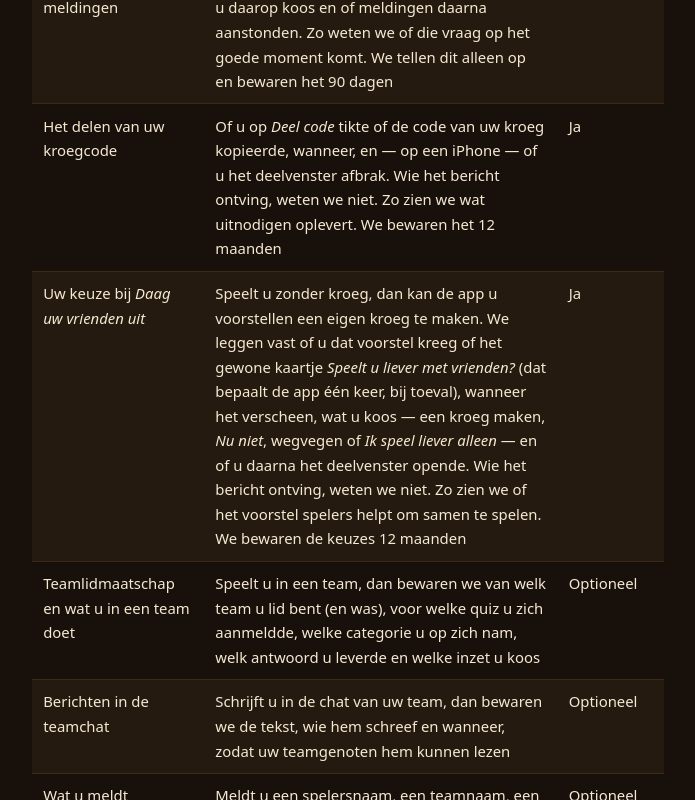
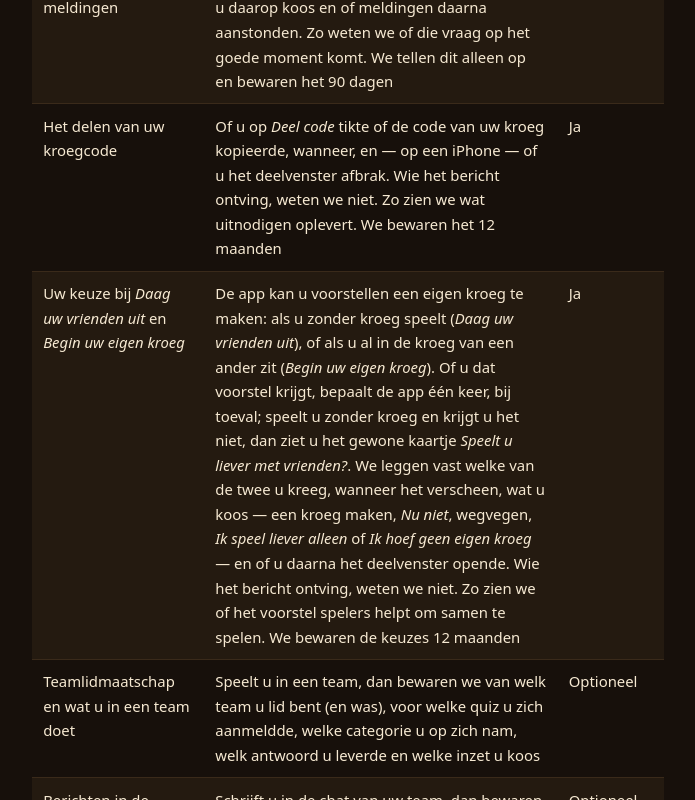
Before and after one commit to hansvanhaarlem01-ux/klopt-privacy, a plain HTML site: page index.html in a window 1280 px wide. Shown: the part 2000-2800 px from the top of the page, without its empty margins (292-987 px from the left). Drawn offline with Linux system fonts and the light colour scheme; a web font is replaced by a local one.

Commit message:
Privacybeleid, stand 24 november 2026

```diff
--- a/index.html
+++ b/index.html
@@ -67,7 +67,7 @@
 <body>
   <main>
     <h1>Privacybeleid Klopt!</h1>
-    <p class="bijgewerkt">Laatst bijgewerkt: 23 november 2026</p>
+    <p class="bijgewerkt">Laatst bijgewerkt: 24 november 2026</p>
     <p>Dit privacybeleid legt uit welke persoonsgegevens de app <strong>Klopt!</strong> (“de app”, “wij”) verzamelt, waarom, en welke rechten u hebt. We houden het kort en zo concreet mogelijk.</p>
     <h2>1. Wie is verantwoordelijke?</h2>
     <p>De verwerkingsverantwoordelijke voor uw gegevens is:</p>
@@ -97,7 +97,7 @@
           <tr><td>Foutmeldingen van de app</td><td>Loopt de app vast of lukt het tonen van een scherm niet, dan stuurt de app een technisch foutbericht: wat er misging, op welk scherm, wanneer, de versie van de app en van het besturingssysteem van uw toestel, en — als u bent ingelogd — bij welk account het hoort. Zo kunnen we fouten vinden en herstellen. Wat u typt of antwoordt zit er nooit in. Sluit de app onverwacht af door een fout in het toestel of het systeem zelf, dan gaat er een crashrapport naar Sentry (§4), meteen of bij de volgende start: welke code vastliep, wanneer, de versie van de app, het type toestel en de versie van het besturingssysteem. Dat rapport hoort niet bij uw account, en uw IP-adres wordt niet bewaard</td><td>Ja</td></tr>
           <tr><td>De vraag over meldingen</td><td>Of u de vraag over meldingen hebt gezien, wat u daarop koos en of meldingen daarna aanstonden. Zo weten we of die vraag op het goede moment komt. We tellen dit alleen op en bewaren het 90 dagen</td><td>Ja</td></tr>
           <tr><td>Het delen van uw kroegcode</td><td>Of u op <em>Deel code</em> tikte of de code van uw kroeg kopieerde, wanneer, en — op een iPhone — of u het deelvenster afbrak. Wie het bericht ontving, weten we niet. Zo zien we wat uitnodigen oplevert. We bewaren het 12 maanden</td><td>Ja</td></tr>
-          <tr><td>Uw keuze bij <em>Daag uw vrienden uit</em></td><td>Speelt u zonder kroeg, dan kan de app u voorstellen een eigen kroeg te maken. We leggen vast of u dat voorstel kreeg of het gewone kaartje <em>Speelt u liever met vrienden?</em> (dat bepaalt de app één keer, bij toeval), wanneer het verscheen, wat u koos — een kroeg maken, <em>Nu niet</em>, wegvegen of <em>Ik speel liever alleen</em> — en of u daarna het deelvenster opende. Wie het bericht ontving, weten we niet. Zo zien we of het voorstel spelers helpt om samen te spelen. We bewaren de keuzes 12 maanden</td><td>Ja</td></tr>
+          <tr><td>Uw keuze bij <em>Daag uw vrienden uit</em> en <em>Begin uw eigen kroeg</em></td><td>De app kan u voorstellen een eigen kroeg te maken: als u zonder kroeg speelt (<em>Daag uw vrienden uit</em>), of als u al in de kroeg van een ander zit (<em>Begin uw eigen kroeg</em>). Of u dat voorstel krijgt, bepaalt de app één keer, bij toeval; speelt u zonder kroeg en krijgt u het niet, dan ziet u het gewone kaartje <em>Speelt u liever met vrienden?</em>. We leggen vast welke van de twee u kreeg, wanneer het verscheen, wat u koos — een kroeg maken, <em>Nu niet</em>, wegvegen, <em>Ik speel liever alleen</em> of <em>Ik hoef geen eigen kroeg</em> — en of u daarna het deelvenster opende. Wie het bericht ontving, weten we niet. Zo zien we of het voorstel spelers helpt om samen te spelen. We bewaren de keuzes 12 maanden</td><td>Ja</td></tr>
           <tr><td>Teamlidmaatschap en wat u in een team doet</td><td>Speelt u in een team, dan bewaren we van welk team u lid bent (en was), voor welke quiz u zich aanmeldde, welke categorie u op zich nam, welk antwoord u leverde en welke inzet u koos</td><td>Optioneel</td></tr>
           <tr><td>Berichten in de teamchat</td><td>Schrijft u in de chat van uw team, dan bewaren we de tekst, wie hem schreef en wanneer, zodat uw teamgenoten hem kunnen lezen</td><td>Optioneel</td></tr>
           <tr><td>Wat u meldt</td><td>Meldt u een spelersnaam, een teamnaam, een bericht van een kastelein, een antwoord of een nakijkfout, dan bewaren we wat u meldde, uw toelichting en een momentopname van wat er op dat moment stond — zodat wij het kunnen beoordelen ook als het intussen is gewijzigd</td><td>Optioneel</td></tr>
@@ -175,7 +175,7 @@
     <h2>Hoe we bijhouden of Klopt! groeit</h2>
     <p>We willen weten of nieuwe spelers blijven spelen, en wat daarbij helpt. Daarvoor rekenen we uit wat we al van u hebben — vooral <strong>in welke quizzen u hoeveel rondes inzond</strong> — en delen we uw account per quiz in een groep in: bijvoorbeeld <em>gespeeld</em>, <em>vaste speler</em> of <em>een quiz overgeslagen</em>. We bewaren daarnaast één keer, aan het eind van uw eerste quiz, een momentopname van een paar vinkjes: of uw meldingen aanstonden, of u in een kroeg of team zat, of u iemand uitnodigde, of u de uitleg afmaakte, of u op een volgknop voor Instagram of Facebook tikte, en of u de vraag <em>“Hoe kwam u bij Klopt!?”</em> beantwoordde.</p>
     <p>We houden ook bij <strong>welke herinneringen en kaartjes we u lieten zien</strong> — de meldingen en e-mails die we u stuurden stonden al in ons logboek; nieuw is dat we vastleggen wanneer de app u het kaartje <em>Volg ons</em> aanbood, en met welke aanleiding (bijvoorbeeld een nieuwe stemming in <em>Denk mee</em>), en of u de code van uw kroeg deelde of kopieerde.</p>
-    <p>Waarvoor: om <strong>totalen</strong> te tellen, zoals <em>“van de nieuwe spelers via LinkedIn werd een kwart vaste speler”</em>, en om te zien of u een tijd niet speelde — dan krijgt u de herinneringen hierboven (§2), en een melding in de app kan dan een andere zin hebben. <strong>Het delen van uw kroegcode</strong> tellen we niet alleen op: we leggen per kroeg naast elkaar hoeveel nieuwe spelers er via de code binnenkwamen en hoe vaak elk lid de code deelde — de oprichter, of een ander lid. Zo zien we wat uitnodigen oplevert. Ook daarbij ziet niemand een lijst met namen. <strong>Uw keuze bij <em>Daag uw vrienden uit</strong></em> tellen we alleen op, per groep: hoeveel spelers het voorstel kregen, wat ze kozen en hoeveel er daarna samen speelden. Niemand ziet een lijst met namen. Verder nemen we hiermee <strong>geen besluit over u als persoon</strong>, en niemand ziet een lijst met namen. Deze gegevens gaan niet naar een andere partij.</p>
+    <p>Waarvoor: om <strong>totalen</strong> te tellen, zoals <em>“van de nieuwe spelers via LinkedIn werd een kwart vaste speler”</em>, en om te zien of u een tijd niet speelde — dan krijgt u de herinneringen hierboven (§2), en een melding in de app kan dan een andere zin hebben. <strong>Het delen van uw kroegcode</strong> tellen we niet alleen op: we leggen per kroeg naast elkaar hoeveel nieuwe spelers er via de code binnenkwamen en hoe vaak elk lid de code deelde — de oprichter, of een ander lid. Zo zien we wat uitnodigen oplevert. Ook daarbij ziet niemand een lijst met namen. <strong>Uw keuze bij <em>Daag uw vrienden uit</em> en <em>Begin uw eigen kroeg</strong></em> tellen we alleen op, per groep: hoeveel spelers het voorstel kregen, wat ze kozen en hoeveel er daarna samen speelden. Niemand ziet een lijst met namen. Verder nemen we hiermee <strong>geen besluit over u als persoon</strong>, en niemand ziet een lijst met namen. Deze gegevens gaan niet naar een andere partij.</p>
     <p>Verwijdert u uw account, dan verdwijnt dit direct mee. Wat overblijft is alleen een <strong>telling</strong> per week — hoeveel accounts er verwijderd werden, en of dat vaste spelers waren — zonder enige verwijzing naar u.</p>
     <h2>Klopt! op Instagram en Facebook</h2>
     <p>Soms noemen we de beste spelers, kroegen en teams in een bericht op Instagram (@kloptapp) en Facebook (Klopt Pubquiz). Van een speler noemen we dan alleen de <strong>spelersnaam, de plek en de punten</strong> — nooit iets anders. Dat doen we pas nadat de app u daar één keer over heeft verteld, en nooit als u <em>Noem mij in Klopt!-posts</em> in Instellingen uitzet. Een kroeg noemen we alleen als de kastelein dat niet heeft uitgezet, een team alleen als de captain dat niet heeft uitgezet — en van een team alleen de teamnaam, nooit de namen van de leden.</p>
@@ -211,7 +211,7 @@
     <p>Ook <strong>foutmeldingen van de app</strong> (§2) verdwijnen automatisch na <strong>90 dagen</strong>. Verwijdert u uw account eerder, dan blijft een foutbericht tot die termijn bestaan, maar zonder verwijzing naar u. Crashrapporten (§2) verdwijnen bij Sentry automatisch na <strong>30 dagen</strong>.</p>
     <p><strong>Wat u koos op de vraag over meldingen</strong> (§2) verdwijnt automatisch na <strong>90 dagen</strong>; daarna blijft alleen een telling per dag over, zonder enige verwijzing naar een persoon. Verwijdert u uw account eerder, dan verdwijnt het direct mee.</p>
     <p><strong>Het delen van uw kroegcode</strong> (§2) verdwijnt automatisch na <strong>12 maanden</strong>. Verwijdert u uw account eerder, of wordt de kroeg opgeheven, dan verdwijnt het direct mee.</p>
-    <p><strong>Uw keuzes bij <em>Daag uw vrienden uit</strong></em> (§2) verdwijnen automatisch na <strong>12 maanden</strong>. Of de app u het voorstel of het gewone kaartje liet zien, bewaren we zolang u een account hebt, zodat die keuze niet verandert. Verwijdert u uw account, dan verdwijnt het direct mee.</p>
+    <p><strong>Uw keuzes bij <em>Daag uw vrienden uit</em> en <em>Begin uw eigen kroeg</strong></em> (§2) verdwijnen automatisch na <strong>12 maanden</strong>. Of de app u het voorstel liet zien, bewaren we zolang u een account hebt, zodat die keuze niet verandert. Verwijdert u uw account, dan verdwijnt het direct mee.</p>
     <p>Klikken op onze links (§2) verdwijnen automatisch na <strong>90 dagen</strong>; daarna blijft alleen een telling per dag over, zonder enige verwijzing naar een persoon. Uw herkomst en uw antwoord op de herkomstvraag bewaren we zolang u een account hebt; verwijdert u uw account, dan verdwijnen ze direct mee.</p>
     <p>Voor <strong>berichten in de teamchat</strong> (§2) geldt eveneens <strong>90 dagen</strong>: daarna verdwijnen ze automatisch. Een bericht dat u zelf verwijderde, verliest zijn tekst al na zeven dagen. Wordt uw team opgeheven, dan verdwijnen alle berichten van dat team bij de eerstvolgende opruiming. Een bericht waarover nog een melding openstaat blijft staan tot daarover een besluit is genomen.</p>
     <p>Reacties onder onze berichten op Instagram en Facebook, met ons antwoord: <strong>90 dagen</strong> na de reactie.</p>
```
